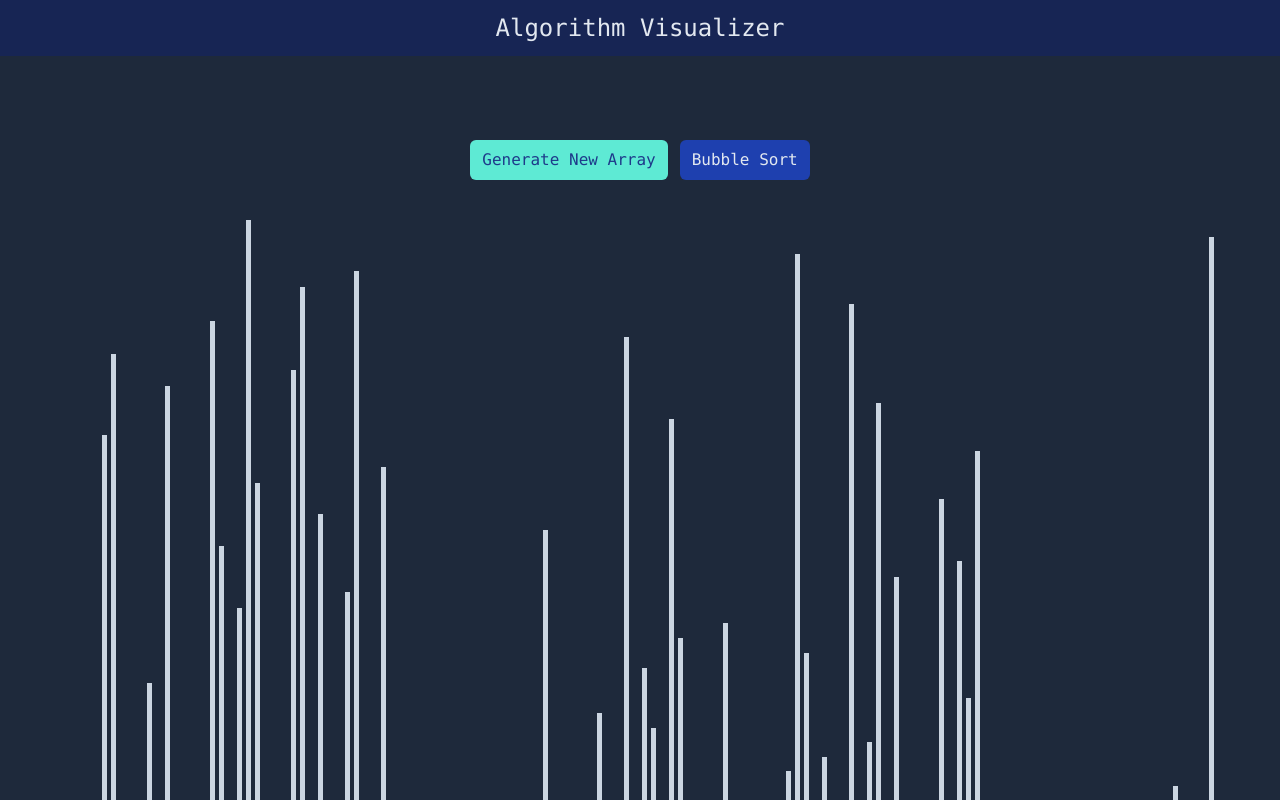
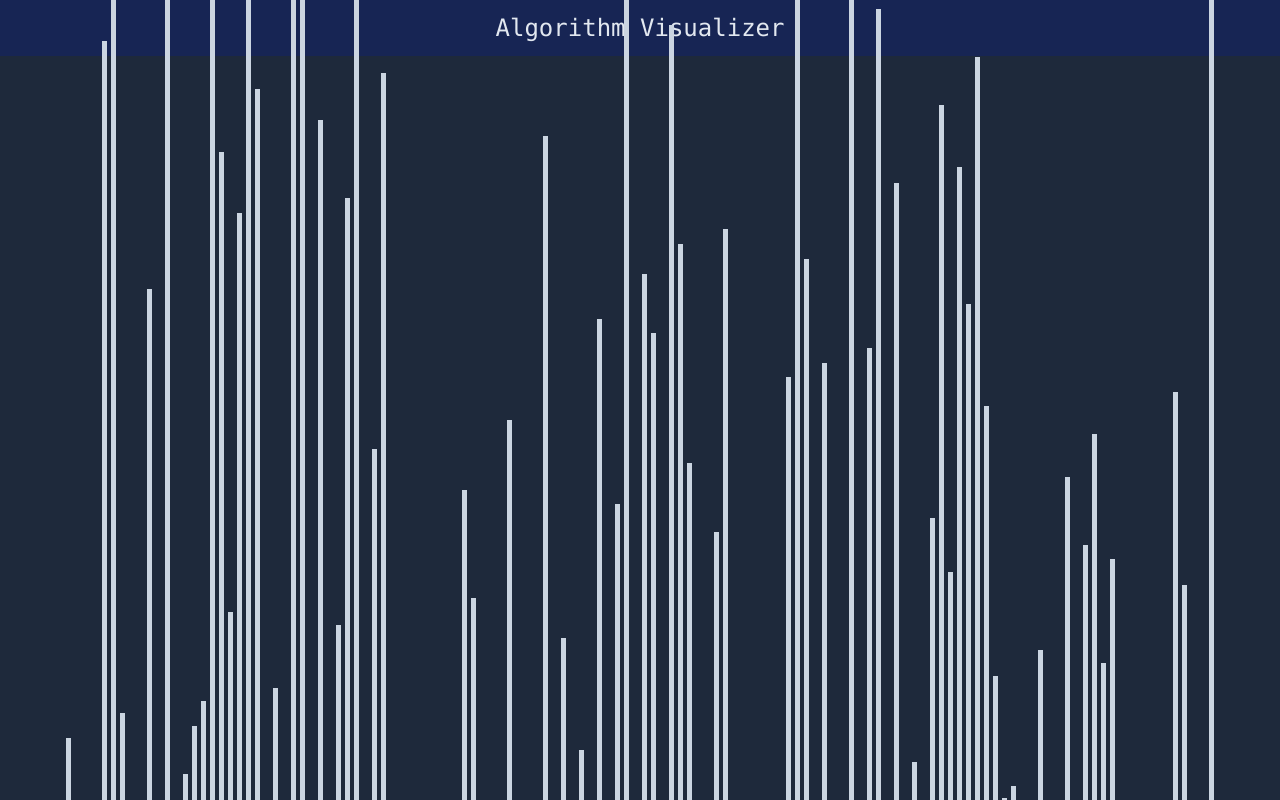
Before and after one commit to khalidmahamud/algorithm_visualizer, a React (Create React App) app: page / in a window 1280 px wide. Shown: the top 800 px of the page. Built offline with nearby package versions, Linux system fonts and the light colour scheme.

Commit message:
update BubbleSort.js

```diff
--- a/src/components/BubbleSort.js
+++ b/src/components/BubbleSort.js
@@ -47,7 +47,7 @@ export const BubbleSort = ({ data, generateArray }) => {
 
 
     return (
-        <main className='h-[100vh] p-5 mt-16'>
+        <main className='h-[100vh] p-5 mt-16 flex flex-col items-center justify-center'>
             <div className="flex flex-col items-center justify-center gap-10">
                 <div className='flex gap-3'>
                     <button onClick={() => generateArray()} className="bg-teal-300 px-3 py-2 rounded-md text-blue-900 font-mono">
```
